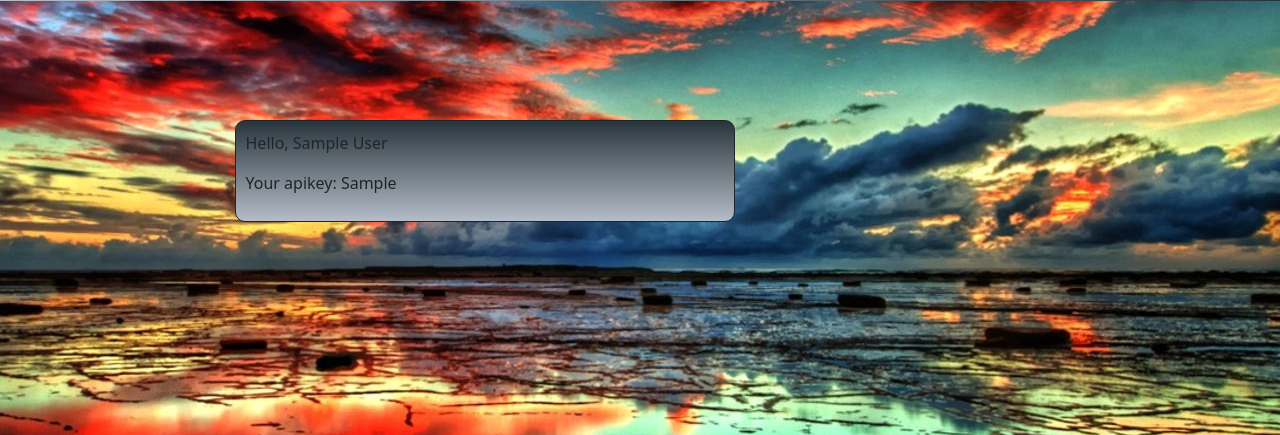
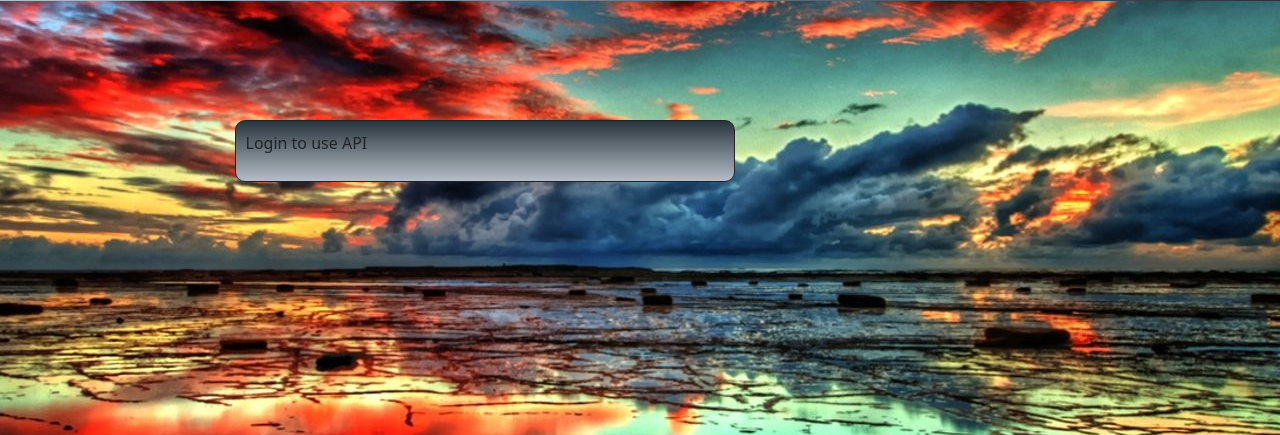
Before and after one commit to JstFck/Api-Web, a Flask app: page / in a window 1280 px wide. Shown: the part 103-538 px from the top of the page. Run offline with Flask 3, Linux system fonts and the light colour scheme; tables that the repository leaves empty hold one stand-in row (values such as "Sample post").

Commit message:
edit base.html, main.html and base.css. Add session (cookie) and opportunity to logout

```diff
--- a/main.py
+++ b/main.py
@@ -1,4 +1,4 @@
-from flask import Flask, render_template, redirect
+from flask import Flask, render_template, redirect, session
 from werkzeug.security import generate_password_hash, check_password_hash
 
 from data import db_session
@@ -6,22 +6,13 @@ from data.users import User
 from forms.register_form import RegisterForm
 from forms.login_form import LoginForm
 
-import secrets
 import datetime
 
 app = Flask(__name__)
 app.config['SECRET_KEY'] = 'type_your_secret_key_there'
-app.config['PERMANENT_SESSION_LIFETIME'] = datetime.timedelta(days=30)
+app.config['PERMANENT_SESSION_LIFETIME'] = datetime.timedelta(days=14)
 
 PARAMS = {}
-
-
-def generate_apikey():
-    db_sess = db_session.create_session()
-    while True:
-        apikey = secrets.token_urlsafe(25)
-        if db_sess.query(User).filter(User.apikey != apikey).all():
-            return apikey
 
 
 def generate_hashed_password(password):
@@ -36,8 +27,13 @@ def check_hashed_password(password, hashed_password):
 def index():
     db_sess = db_session.create_session()
     PARAMS['title'] = 'API Project'
-    PARAMS['username'] = db_sess.query(User).first().name
-    PARAMS['apikey'] = db_sess.query(User).first().apikey
+    PARAMS['login'] = False
+    for user in db_sess.query(User).all():
+        if user.email in session:
+            PARAMS['username'] = db_sess.query(User).filter(User.session_key == session[user.email]).first().name
+            PARAMS['apikey'] = db_sess.query(User).filter(User.session_key == session[user.email]).first().apikey
+            PARAMS['login'] = True
+            render_template('main.html', **PARAMS)
     return render_template('main.html', **PARAMS)
 
 
@@ -58,7 +54,6 @@ def register():
             email=form.email.data,
             name=form.name.data,
             hashed_password=generate_hashed_password(form.password.data),
-            apikey=generate_apikey()
         )
         db_sess.add(user)
         db_sess.commit()
@@ -73,12 +68,25 @@ def login():
     PARAMS['title'] = 'Login'
     PARAMS['form'] = form
     if form.validate_on_submit():
-        if db_sess.query(User).filter(User.email != form.email.data).first() or \
-                not check_hashed_password(form.password.data, db_sess.query(User).filter(User.hashed_password).all()):
+        if not db_sess.query(User).filter(User.email == form.email.data).first() or \
+                not check_hashed_password(form.password.data, db_sess.query(User).filter(
+                    User.email == form.email.data).first().hashed_password):
             PARAMS['message'] = 'Wrong email or password'
             return render_template('login.html', **PARAMS)
+        session[db_sess.query(User).filter(User.email == form.email.data).first().email] = \
+            db_sess.query(User).filter(User.email == form.email.data).first().session_key
         return redirect('/')
     return render_template('login.html', **PARAMS)
+
+
+@app.route('/logout')
+def logout():
+    db_sess = db_session.create_session()
+    for user in db_sess.query(User).all():
+        if user.email in session:
+            session.pop(db_sess.query(User).filter(User.session_key == session[user.email]).first().email, None)
+            return redirect('/')
+    return redirect('/')
 
 
 def main():
--- a/static/css/base.css
+++ b/static/css/base.css
@@ -68,6 +68,12 @@ a#registration {
     padding-left: 20px;
 }
 
+a#logout {
+    color: black;
+    font-size: 16px;
+    margin-left: 70%;
+}
+
 div.base {
     padding-left: 50px;
     padding-top: 100px;
--- a/templates/base.html
+++ b/templates/base.html
@@ -10,7 +10,11 @@
     <div class="background">
         <nav class="navigation">
             <a id="navigation" href="/">Welcome to weather API project</a>
-            <a id="login" href="/login">Login</a> | <a id="registration" href="/registration">Sing up</a>
+            {% if not login %}
+                <a id="login" href="/login">Login</a> | <a id="registration" href="/registration">Sing up</a>
+            {% else %}
+                <a id="logout" href="/logout">Log out</a>
+            {% endif %}
         </nav>
     </div>
     <div role="main" class="base">
--- a/templates/main.html
+++ b/templates/main.html
@@ -2,7 +2,11 @@
 
 {% block content %}
     <div class="main">
-        <p>Hello, {{ username }}</p>
-        <p>Your apikey: {{ apikey }}</p>
+        {% if login %}
+            <p>Hello, {{ username }}</p>
+            <p>Your apikey: {{ apikey }}</p>
+        {% else %}
+            <p>Login to use API</p>
+        {% endif %}
     </div>
 {% endblock %}
```
Also changed, not shown: data/users.py (+7 -1 lines), README.md (added), 1 other file.
